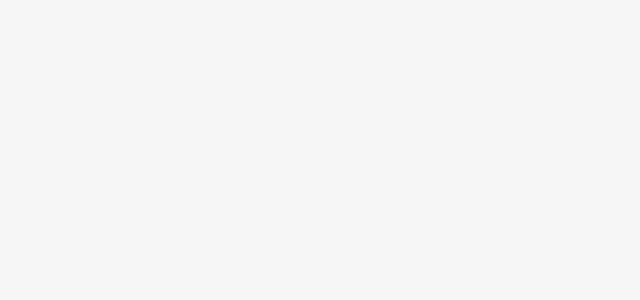
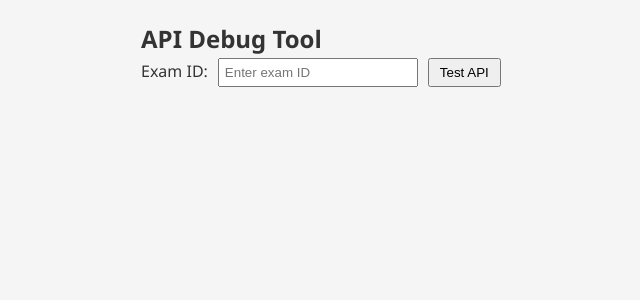
Before and after one commit to pradhandebasish2046/exam-portal-frontend, a React (Vite) app: page /debug in a window 1280 px wide. Before the commit this address had no page. Shown: the top 300 px of the page, without its empty margins (119-759 px from the left). Built offline with nearby package versions, Linux system fonts and the light colour scheme.

Commit message:
bug fixed

```diff
--- a/src/App.jsx
+++ b/src/App.jsx
@@ -3,6 +3,7 @@ import { BrowserRouter as Router, Routes, Route } from 'react-router-dom';
 import { ExamProvider } from './context/ExamContext';
 import ExamPage from './pages/ExamPage';
 import ResultPage from './pages/ResultPage';
+import TestAPI from './debug/TestAPI';
 
 function App() {
   return (
@@ -12,6 +13,7 @@ function App() {
           <Routes>
             <Route path="/exam/:examId" element={<ExamPage />} />
             <Route path="/result/:examId/:userId" element={<ResultPage />} />
+            <Route path="/debug" element={<TestAPI />} />
             <Route path="/" element={<HomePage />} />
           </Routes>
         </div>
@@ -59,6 +61,12 @@ function HomePage() {
             <li>⏱️ Time tracking per question</li>
           </ul>
         </div>
+
+        <div className="debug-link" style={{ marginTop: '20px' }}>
+          <a href="/debug" style={{ color: '#666', textDecoration: 'none' }}>
+            🔧 Debug API (for troubleshooting)
+          </a>
+        </div>
       </div>
     </div>
   );
--- a/src/context/ExamContext.jsx
+++ b/src/context/ExamContext.jsx
@@ -52,6 +52,13 @@ function examReducer(state, action) {
 
     case ACTIONS.SET_EXAM_DATA:
       const { examId, questions } = action.payload;
+
+      // Validate that questions is an array
+      if (!Array.isArray(questions)) {
+        console.error('SET_EXAM_DATA: questions is not an array:', questions);
+        return { ...state, error: 'Invalid exam data: questions must be an array', loading: false };
+      }
+
       const initialStatus = {};
       questions.forEach((q, index) => {
         initialStatus[index] = QUESTION_STATUS.NOT_VISITED;
--- /dev/null
+++ b/src/debug/TestAPI.jsx
@@ -0,0 +1,101 @@
+import React, { useState } from 'react';
+import axios from 'axios';
+
+const TestAPI = () => {
+  const [examId, setExamId] = useState('');
+  const [result, setResult] = useState(null);
+  const [loading, setLoading] = useState(false);
+  const [error, setError] = useState(null);
+
+  const testAPI = async () => {
+    if (!examId.trim()) {
+      setError('Please enter an exam ID');
+      return;
+    }
+
+    setLoading(true);
+    setError(null);
+    setResult(null);
+
+    try {
+      console.log('Testing API call to:', `/api/exam/${examId}`);
+      const response = await axios.get(`/api/exam/${examId}`);
+
+      console.log('Full response:', response);
+      console.log('Response data:', response.data);
+      console.log('Response status:', response.status);
+      console.log('Response headers:', response.headers);
+
+      setResult({
+        status: response.status,
+        data: response.data,
+        questionsType: typeof response.data.questions,
+        isQuestionsArray: Array.isArray(response.data.questions),
+        questionsLength: response.data.questions ? response.data.questions.length : 'N/A'
+      });
+    } catch (err) {
+      console.error('API Error:', err);
+      setError({
+        message: err.message,
+        status: err.response?.status,
+        statusText: err.response?.statusText,
+        data: err.response?.data
+      });
+    } finally {
+      setLoading(false);
+    }
+  };
+
+  return (
+    <div style={{ padding: '20px', maxWidth: '800px', margin: '0 auto' }}>
+      <h2>API Debug Tool</h2>
+
+      <div style={{ marginBottom: '20px' }}>
+        <label>
+          Exam ID:
+          <input
+            type="text"
+            value={examId}
+            onChange={(e) => setExamId(e.target.value)}
+            placeholder="Enter exam ID"
+            style={{ marginLeft: '10px', padding: '5px', width: '200px' }}
+          />
+        </label>
+        <button
+          onClick={testAPI}
+          disabled={loading}
+          style={{ marginLeft: '10px', padding: '5px 10px' }}
+        >
+          {loading ? 'Testing...' : 'Test API'}
+        </button>
+      </div>
+
+      {error && (
+        <div style={{
+          backgroundColor: '#ffebee',
+          border: '1px solid #f44336',
+          padding: '10px',
+          marginBottom: '20px',
+          borderRadius: '4px'
+        }}>
+          <h3>Error:</h3>
+          <pre>{JSON.stringify(error, null, 2)}</pre>
+        </div>
+      )}
+
+      {result && (
+        <div style={{
+          backgroundColor: '#e8f5e8',
+          border: '1px solid #4caf50',
+          padding: '10px',
+          borderRadius: '4px'
+        }}>
+          <h3>Success:</h3>
+          <pre>{JSON.stringify(result, null, 2)}</pre>
+        </div>
+      )}
+    </div>
+  );
+};
+
+export default TestAPI;
--- a/src/pages/ExamPage.jsx
+++ b/src/pages/ExamPage.jsx
@@ -45,10 +45,20 @@ const ExamPage = () => {
       setLoading(true);
       try {
         const response = await axios.get(`/api/exam/${examId}`);
+        console.log('API Response:', response.data);
+        console.log('Questions array:', response.data.questions);
+        console.log('Questions type:', typeof response.data.questions);
+        console.log('Is array:', Array.isArray(response.data.questions));
+
+        if (!response.data.questions) {
+          throw new Error('No questions found in response');
+        }
+
         setExamData(examId, response.data.questions);
         startExam();
       } catch (err) {
-        setError(err.response?.data?.detail || 'Failed to load exam');
+        console.error('Error loading exam:', err);
+        setError(err.response?.data?.detail || err.message || 'Failed to load exam');
       }
     };
 
```
